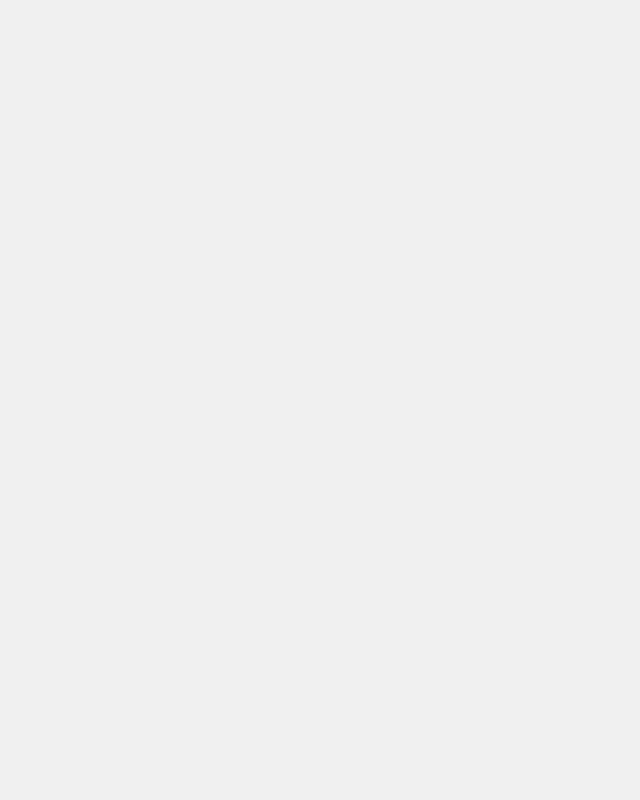
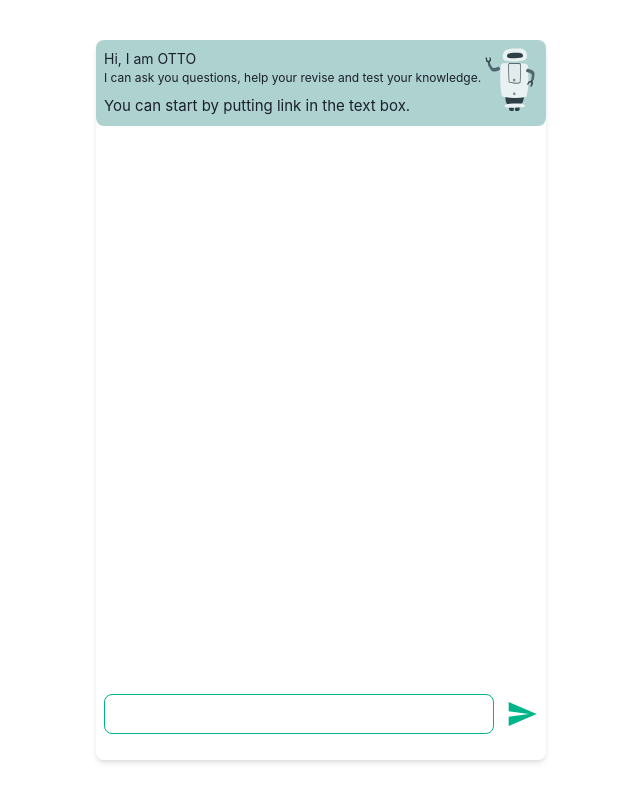
Before and after one commit to Sun-Deep/oi-coaching, a React (Create React App) app: page / in a window 1280 px wide. Shown: the whole page, without its empty margins (319-959 px from the left). Built offline with nearby package versions, Linux system fonts and the light colour scheme.

Commit message:
css fix and text box

```diff
--- a/package.json
+++ b/package.json
@@ -12,6 +12,7 @@
     "framer-motion": "^4",
     "react": "^17.0.2",
     "react-dom": "^17.0.2",
+    "react-icons": "^4.3.1",
     "react-scripts": "5.0.0",
     "web-vitals": "^2.1.0"
   },
--- a/src/App.js
+++ b/src/App.js
@@ -1,14 +1,26 @@
-import { Box } from "@chakra-ui/react";
+import { Box, VStack } from "@chakra-ui/react";
+import ChatHeader from "./components/ChatHeader";
+import TextBox from "./components/TextBox";
 
 
 function App() {
   return (
     <Box
-      bgColor='blackAlpha.100'
-      h='100vh'
-      w='full'
+      // bgColor='blackAlpha.100'
+      boxShadow={'md'}
+      h='90vh'
+      w='450px'
+      mx={'auto'}
+      my={10}
+      borderRadius={'lg'}
     >
+      <ChatHeader />
+      <VStack
+        h='70vh'
+      >
 
+      </VStack>
+      <TextBox />
     </Box>
   );
 }
--- a/src/components/ChatHeader.js
+++ b/src/components/ChatHeader.js
@@ -6,19 +6,17 @@ const ChatHeader = () => {
         bgColor='#AED2D0'
         w='full'
         p={2}
+        borderRadius={'lg'}
     >
-        <Flex>
+        <Flex justifyContent={'space-between'}>
             <Box>
-                <Text fontSize='12px'>Hi, I am OTTO</Text>
-                <Text fontSize='10px'>I can ask you questions, help your revise and test your knowledge.</Text>
-                <Text />
-                <Text fontSize='12px'>
+                <Text fontSize='14px'>Hi, I am OTTO</Text>
+                <Text fontSize='12px'>I can ask you questions, help your revise and test your knowledge.</Text>
+                <Text fontSize='15px' mt={2}>
                     You can start by putting link in the text box.
                 </Text>
             </Box>
-            <Box
-                w='100px'
-            >
+            <Box>
                 <Image objectFit='contain' src="/bot.svg" alt="bot image" />
             </Box>
         </Flex>
--- /dev/null
+++ b/src/components/TextBox.js
@@ -0,0 +1,17 @@
+import { Flex, Icon, Input } from "@chakra-ui/react"
+import { MdSend } from 'react-icons/md'
+
+const TextBox = () => {
+
+    return <Flex p={2} alignItems={'center'} gridGap={3}>
+        <Input
+            borderRadius={'lg'}
+            border={'1px solid'}
+            borderColor={'#00B589'}
+        />
+
+        <Icon w={8} h={8} as={MdSend} color={'#00B589'} />
+    </Flex>
+}
+
+export default TextBox
```
Also changed, not shown: 1 other file (tests, documents, lock files or other folders).
